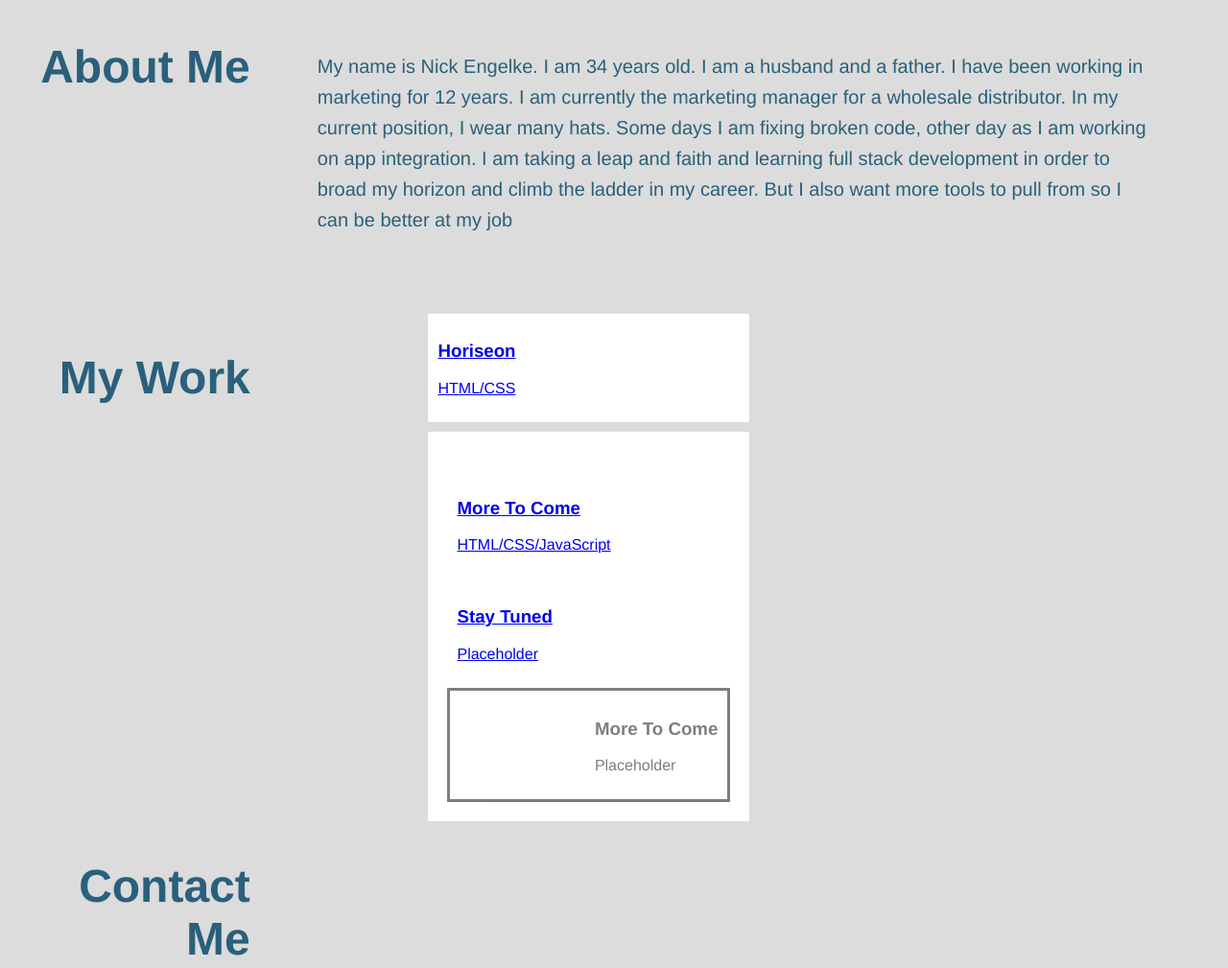
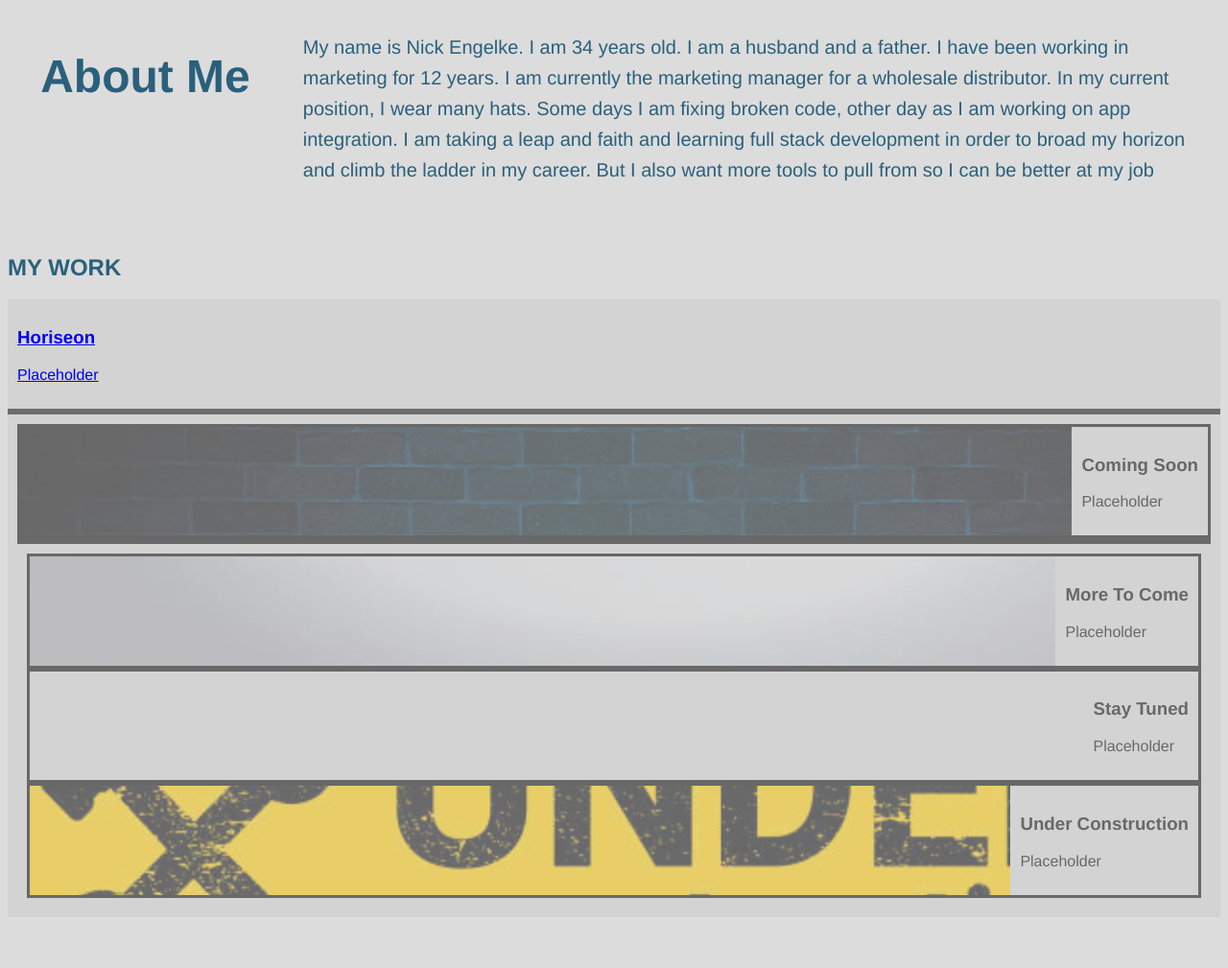
Before and after one commit to NickEngelke/-professional-portfolio, a plain HTML site: page index.html in a window 1280 px wide. Shown: the part 688-1697 px from the top of the page at 96% size. Drawn offline with Linux system fonts and the light colour scheme.

Commit message:
organized my work section

```diff
--- a/assets/css/style.css
+++ b/assets/css/style.css
@@ -80,6 +80,16 @@ header nav ul li a:hover {
 
 /* hero styling end */
 
+.card {
+  display: flex;
+  padding: 10px;
+  justify-content: space-between;
+  align-items: center;
+  border: 2px solid red;
+}
+
+/* hero styling end */
+/* utility class styling start */
 
 .title {
   border-right: 5px solid var(--pop);
@@ -90,37 +100,33 @@ header nav ul li a:hover {
   max-width: 20%;
 }
 
-.title h2 {
-    font-size: 48px;
-}
-
 /* utility class styling end */
 
 /* about me section styling start */
+
 .about-me {
   display: flex;
   justify-content: space-between;
   align-items: stretch;
-  margin-top: 20px;
+  padding-top: 30px;
 }
 
 .about-me h2 {
   font-size: 48px;
 }
 
-
 .about-me p {
   font-size: 20px;
-  padding: 30px;
+  padding: 0 15px;
   line-height: 1.6;
-  width: 90%;
 }
+
 /* about me section styling end */
 
 /* my work section styling start */
 
 .my-work {
-  padding-top: 30px 0;
+  padding: 48px 0;
   display: flex;
   justify-content: space-between;
   background-color: var(--primary);
@@ -129,7 +135,6 @@ header nav ul li a:hover {
 .my-work h2 {
   color: var(--secondary);
 }
-
 
 .projects-grid-wrapper {
   width: 80%;
@@ -148,8 +153,6 @@ header nav ul li a:hover {
 }
 
 .project {
-  /*width: 100%;
-    height: 100%;*/
   border: solid;
     color: black;
     display: flex;
@@ -161,69 +164,61 @@ header nav ul li a:hover {
     opacity: 0.5;
 }
 
-.project-label {
-  background-color: white;
-  padding: 10px;
-}
-
 .project:hover {
   opacity: 1.0;
 }
 
-
-.horiseon {
+.project1 {
   grid-column: 1/3;
   grid-row: span 2;
   background-image: url("../images/horiseon.jpg");
   background-size: cover;
   background-position: center;
+  background-size: cover;
+  background-position: 50% 80%;
 }
 
-.Under-Construction {
-  background-image: url("../images/under\ con.jpg");
+
+.project2 {
+  background-image: url("../images/coming\ soon.jpg");
   background-size: cover;
-  background-position: 50% 15%;
-  background-size: cover;
+  background-position: 50% 16%;
+
+
 }
 
-.stay-tuned {
-  background-image: url("../images/stay\ tuned.jpg");
-  background-position: 60% 50%;
+.project3 {
+  background-image: url("../images/more-to-come.jpg");
+  background-size: cover;
+  background-position: 50% 80%;
 }
 
-.comming-soon{
-  background-image: url("../images/coming\ soon.jpg");
+.project4 {
+  background-image: url("../images/stay\ tuned.jpg");
   background-size: cover;
   background-position: center;
 }
 
-.more-to-come {
-  background-image: url("../images/more-to-come.jpg");
+.project5 {
+  background-image: url("../images/under\ con.jpg");
   background-size: cover;
   background-position: center;
-
 }
 
-project-label {
+.project-label {
   /*background-color: var(--secondary);*/
   background-color: lightgray;;
   color: var(--primary);
   padding: 10px;
 }
-
 /* my work section styling end */
-
 /* contact me section styling start */
-
 footer {
   display: flex;
   justify-content: space-between;
   flex-wrap: wrap;
   padding-top: 30px;
-  margin-bottom: 30px;
-
 }
-
 .content-wrapper {
   width: 80%;
   display: flex;
@@ -233,8 +228,14 @@ footer {
 
 #contact-list {
   width: 60%;
+  /*padding-right: 100px;
+  align-self: center;*/
+}
 
+footer h2 {
+  font-size: 48px;
 }
+
 
 footer ul {
   list-style: none;
@@ -274,32 +275,33 @@ footer ul li a:hover {
       padding-right: 20px;
   }
 
+  .hero .quote #quote-text {
+      font-size: 35px;
+  }
+  .title h2 {
+      font-size: 35px;
+  }
   .about-me p {
       font-size: 16px;
       /*padding: 0 15px;*/
       line-height: 1.6;
   }
 }
-
 /* MEDIA QUERY FOR TABLET SCREENS AND SMALLER */
 @media screen and (max-width: 575px) {
   header {
       justify-content: center;
       padding: 20px;
   }
-
   header nav ul {
       min-height: 80px;
   }
-
   .hero {
       flex-direction: column;
   }
-
   .about-me {
       flex-direction: column;
   }
-
   .title {
       border-bottom: 5px solid var(--pop);
       border-right: none;
@@ -308,7 +310,6 @@ footer ul li a:hover {
       max-width: 100%;
       padding: 0;
   }
-
   .about-me p {
       font-size: 16px;
       line-height: 1.6;
@@ -318,7 +319,7 @@ footer ul li a:hover {
 
   .my-work {
       flex-direction: column;
-      padding: 30px 0;
+      padding: 70px 0;
   }
 
   .projects-grid-wrapper {
@@ -329,19 +330,15 @@ footer ul li a:hover {
   .projects-grid {
       width: 80%;
   }
-
   footer {
       flex-direction: column;
   }
-
   footer ul {
       flex-direction: column;
   }
-
   .content-wrapper {
       width: 100%;
   }
-
   footer ul li {
       padding: 10px;
       text-align: center;
--- a/index.html
+++ b/index.html
@@ -22,9 +22,6 @@
           </li>
           <li>
             <a href="#contact-me">Contact Me</a>
-          </li>
-        </li>
-          <a href="#my-resume">My Resume</a>
           </li>
         </ul>
      </nav>
@@ -53,30 +50,33 @@
         </section>
 
            <!-- my work section start -->
-        <section id="my-work" class="my-work">
-            <div class="title"><h2>My Work</h2></div>
-            <div class = "projects-grid-wrapper">
-                <div class="projects-grid">
+           <section id="my-work">
+            <div class="example-container">
+              <h2 class="work-label">MY WORK</h2>
+
+              <div class="work-container">
 
                             <a href=https://github.com/NickEngelke/01_Code_Refactor.git target="_blank" class="Horiseon">
                                 <div class="project-label">
                                     <h3>Horiseon</h3>
-                                    <p>HTML/CSS</p>
+                                       <p>Placeholder</p>
                                 </div>
                             </a>
-                            <a href="#" target="_blank" class="_comming-soon">
+                            <a href="#" target="_blank" class="project project2">
                                 <div class="project-label">
                                     <div class="project-label">
+                                        <h3>Coming Soon</h3>
+                                       <p>Placeholder</p>
                                 </div>
                             </a>
-                            <a href="#" target="_blank" class="more-to-come">
+                            <a href="#" target="_blank" class="project project3">
                                 <div class="project-label">
                                     <div class="project-label">
                                         <h3>More To Come</h3>
-                                        <p>HTML/CSS/JavaScript</p>
+                                       <p>Placeholder</p>
                                 </div>
                             </a>
-                            <a href="#" target="_staytuned" class="_staytuned">
+                            <a href="#" target="_staytuned" class="project project4">
                                 <div class="project-label">
                                     <h3>Stay Tuned</h3>
                                     <p>Placeholder</p>
@@ -84,7 +84,7 @@
                             </a>
                             <a href="#" target="_blank"  class="project project5">
                                 <div class="project-label">
-                                    <h3>More To Come</h3>
+                                    <h3>Under Construction</h3>
                                     <p>Placeholder</p>
                                 </div>
                             </a>
```
Also changed, not shown: assets/images/stay tuned.jpg (deleted). Lines whose indentation alone changed are shown as unchanged.
